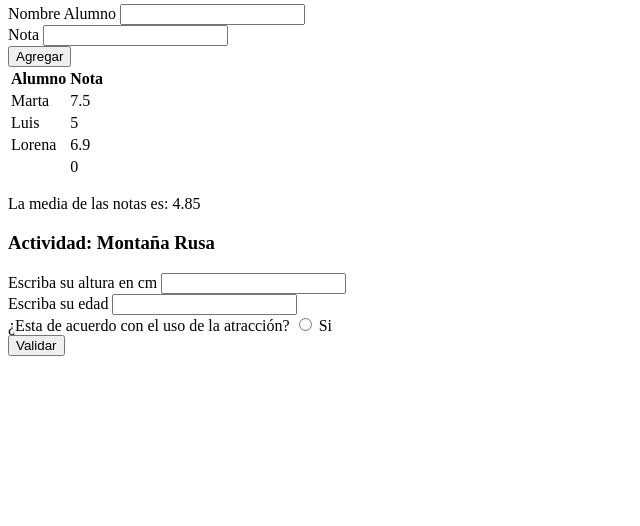
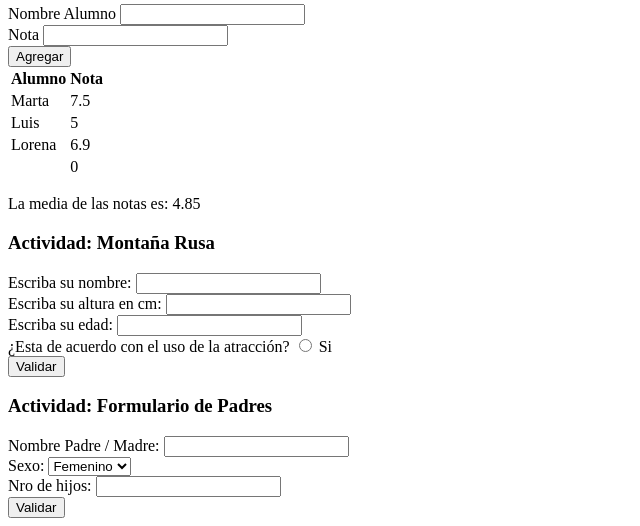
Before and after one commit to kimhza/curso_php, a PHP site: page /6.1-actividades.php in a window 1280 px wide. Shown: the part 726-1252 px from the top of the page, without its empty margins (0-640 px from the left). Before the commit the page ends 1082 px from the top, so only its background shows below. Run offline with PHP 8.4, Linux system fonts and the light colour scheme.

Commit message:
Se agregan archivos de tema formularios

```diff
--- a/6.1-actividades.php
+++ b/6.1-actividades.php
@@ -188,11 +188,15 @@
     <h3>Actividad: Montaña Rusa</h3>
     <form method="post">
         <div>
-            <label for="altura_juego">Escriba su altura en cm</label>
+            <label for="nombre_part">Escriba su nombre:</label>
+            <input type="text" name="nombre_part" id="nombre_part" required>
+        </div>
+        <div>
+            <label for="altura_juego">Escriba su altura en cm:</label>
             <input type="number" name="altura_juego" id="edad_juego" required>
         </div>
         <div>
-            <label for="edad_juego">Escriba su edad</label>
+            <label for="edad_juego">Escriba su edad:</label>
             <input type="number" name="edad_juego" id="edad_juego" required>
         </div>
         <div>
@@ -204,19 +208,67 @@
     </form>
 
     <?php
+    $nombre_part = isset($_REQUEST['nombre_part']) ? $_REQUEST['nombre_part'] : '';
     $altura = isset($_REQUEST['altura_juego']) ? $_REQUEST['altura_juego'] : '';
     $edad = isset($_REQUEST['edad_juego']) ? $_REQUEST['edad_juego'] : '';
     $aceptar = isset($_REQUEST['aceptar']) ? $_REQUEST['aceptar'] : '';
+    $ticket = str_pad(rand(0, 99999), 5, "0", STR_PAD_LEFT);
 
     if (!empty($_REQUEST['altura_juego']) && !empty($_REQUEST['edad_juego']) && !empty($_REQUEST['aceptar'])) {
         if ($altura > 120 && $edad > 16 && strtolower($aceptar) == 'si') {
-            echo "<p>Puedes ingresar a la montaña rusa</p>";
+            echo "<p>$nombre_part puedes ingresar a la montaña rusa, tu nro de ticket es $ticket</p>";
         } else {
-            echo "<p>No puedes ingresar a la montaña rusa</p>";
+            echo "<p>$nombre_part no puedes ingresar a la montaña rusa</p>";
         }
     }
     ?>
 
+    <!-- Actividad 5.8: Formulario de Padres -->
+    <h3>Actividad: Formulario de Padres</h3>
+    <form method="post">
+        <div>
+            <label for="nombre_padre">Nombre Padre / Madre: </label>
+            <input type="text" name="nombre_padre" id="">
+        </div>
+        <div>
+            <label for="sexo">Sexo: </label>
+            <select name="sexo">
+                <option value="F">Femenino</option>
+                <option value="M">Masculino</option>
+            </select>
+        </div>
+        <div>
+            <label for="hijos">Nro de hijos: </label>
+            <input type="number" name="hijos" id="">
+        </div>
+        <input type="submit" value="Validar">
+    </form>
+
+    <?php
+    $nombre_padre = isset($_REQUEST['nombre_padre']) ? $_REQUEST['nombre_padre'] : '';
+    $sexo = isset($_REQUEST['sexo']) ? $_REQUEST['sexo'] : '';
+    $hijos = isset($_REQUEST['hijos']) ? $_REQUEST['hijos'] : '';
+
+    if (!empty($_REQUEST['nombre_padre']) && !empty($_REQUEST['sexo'])) {
+        if ($sexo == 'F') {
+            $inicio = 'La señora';
+        } else {
+            $inicio = 'El señor';
+        }
+
+        if ($hijos == 0) {
+            $mensaje = "$inicio $nombre_padre no tiene hijos.";
+        } else {
+            if ($hijos == 1) {
+                $final = 'hijo';
+            } else {
+                $final = 'hijos';
+            }
+            $mensaje = "$inicio $nombre_padre tiene $hijos $final.";
+        }
+        echo "<p>$mensaje</p>";
+    }
+    ?>
 
 </body>
 
```
